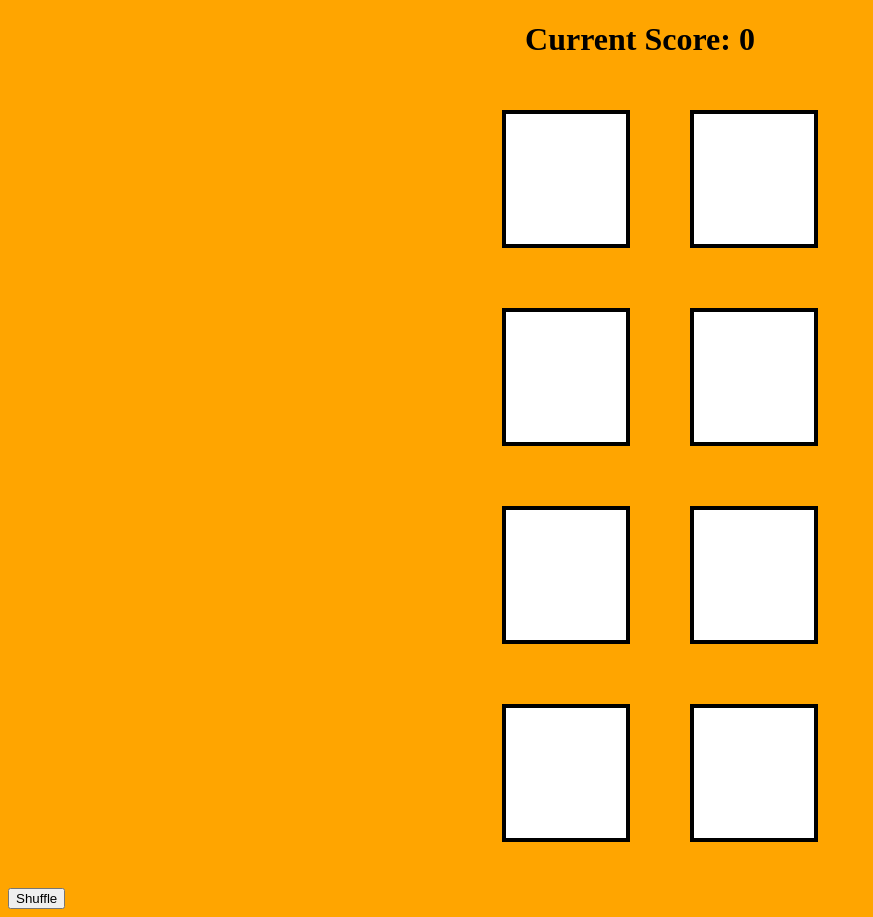
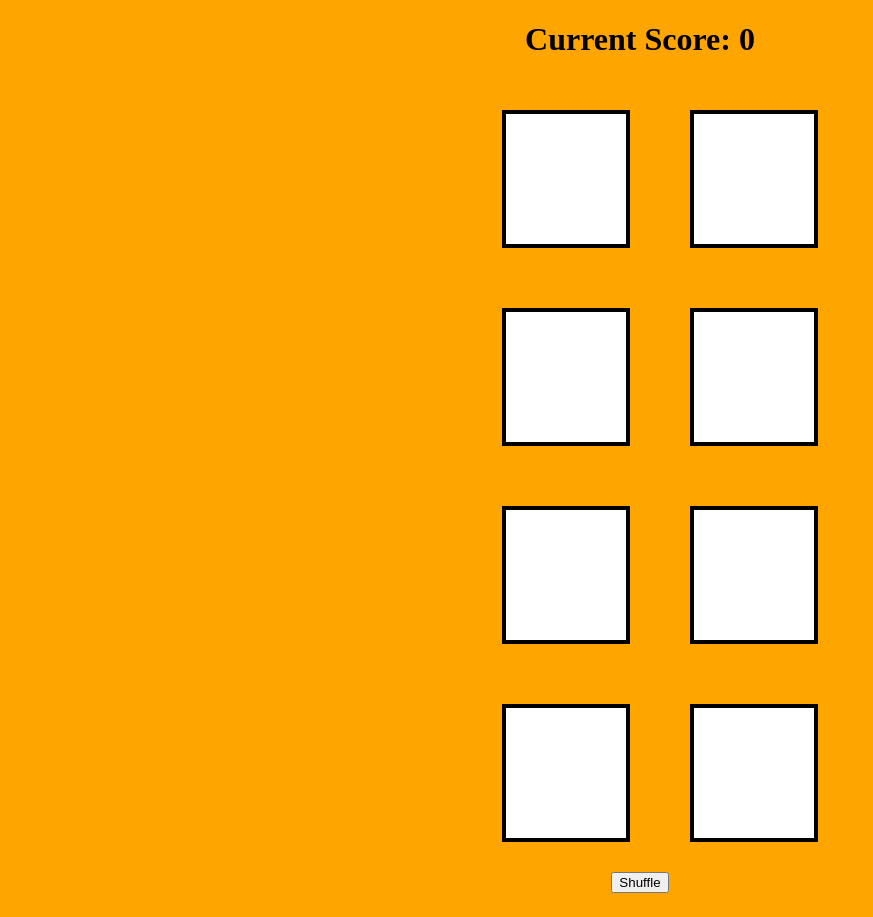
Before and after one commit to ShayFae/mix-match, a React (Create React App) app: page / in a window 1280 px wide. Shown: the whole page, without its empty margins (0-873 px from the left). Built offline with nearby package versions, Linux system fonts and the light colour scheme.

Commit message:
Test sections

```diff
--- a/src/App.css
+++ b/src/App.css
@@ -25,29 +25,25 @@ img {
 }
 
  section {
-  display: flex;
+  /* display: flex;
   justify-content: center;
   flex-direction: row;
-  flex-wrap: wrap;
+  flex-wrap: wrap; */
+  /* width: 500px; */
 }
 
 h1 {
   text-align: center;
-  /* margin-top: 100px;
-  padding-top: 40px; */
 }
 
 button {
   text-align: center;
-  align-items: center;
-  justify-content: center;
+  margin: 0 auto;
 }
 
 .game {
   background-color: orange;
-  /* width: 50%; */
-  /* height: 100vh; */
-  /* overflow: hidden; */
+
 }
 
 div {
@@ -76,3 +72,12 @@ div {
   background-color: black;
   color: white;
 }
+
+ul {
+  display: flex;
+  justify-content: center;
+  flex-direction: row;
+  flex-wrap: wrap;
+  width: 500px;
+  margin: 0 auto;
+}
--- a/src/App.js
+++ b/src/App.js
@@ -86,6 +86,16 @@ const shuffle = () => {
               <div className='cards' name='Hat' onClick={() => {setCheck1(!check1)}}>
                 <p id='Test' style={{ display: check1 ? "block" : "none" }}><img src="https://static.vecteezy.com/system/resources/previews/004/745/869/original/top-hat-free-vector.jpg" /></p>
               </div>
+              {/* <div className='cards' name="Hat" onClick={() => {setCheck2(!check2)}}>
+                <div className='test'>
+                <p style={{ display: check2 ? "block" : "none" }}><img src="https://static.vecteezy.com/system/resources/previews/004/745/869/original/top-hat-free-vector.jpg"/></p>
+              </div>
+              </div> */}
+            </section>
+            <section onClick={match}>
+              {/* <div className='cards' name='Hat' onClick={() => {setCheck1(!check1)}}>
+                <p id='Test' style={{ display: check1 ? "block" : "none" }}><img src="https://static.vecteezy.com/system/resources/previews/004/745/869/original/top-hat-free-vector.jpg" /></p>
+              </div> */}
               <div className='cards' name="Hat" onClick={() => {setCheck2(!check2)}}>
                 <div className='test'>
                 <p style={{ display: check2 ? "block" : "none" }}><img src="https://static.vecteezy.com/system/resources/previews/004/745/869/original/top-hat-free-vector.jpg"/></p>
@@ -97,6 +107,15 @@ const shuffle = () => {
               <div className='cards' name='Cat' onClick={() => {setCheck3(!check3)}}>
                 <p style={{ display: check3 ? "block" : "none" }}><img src="https://static.thenounproject.com/png/1179225-200.png" /></p>
               </div>
+              {/* <div className='cards' name='Cat' onClick={() => {setCheck4(!check4)}}>
+                <p style={{ display: check4 ? "block" : "none" }}><img src="https://static.thenounproject.com/png/1179225-200.png" /></p>
+              </div> */}
+            </section>
+
+            <section onClick={match}>
+              {/* <div className='cards' name='Cat' onClick={() => {setCheck3(!check3)}}>
+                <p style={{ display: check3 ? "block" : "none" }}><img src="https://static.thenounproject.com/png/1179225-200.png" /></p>
+              </div> */}
               <div className='cards' name='Cat' onClick={() => {setCheck4(!check4)}}>
                 <p style={{ display: check4 ? "block" : "none" }}><img src="https://static.thenounproject.com/png/1179225-200.png" /></p>
               </div>
@@ -106,6 +125,15 @@ const shuffle = () => {
               <div className='cards' name='Controller' onClick={() => {setCheck5(!check5)}}>
                 <p style={{ display: check5 ? "block" : "none" }}><img src="https://opengameart.org/sites/default/files/psController.png" /></p>
               </div>
+              {/* <div className='cards' name='Controller' onClick={() => {setCheck6(!check6)}}>
+                <p style={{ display: check6 ? "block" : "none" }}><img src="https://opengameart.org/sites/default/files/psController.png" /></p>
+              </div>  */}
+            </section>
+
+            <section onClick={match}>
+              {/* <div className='cards' name='Controller' onClick={() => {setCheck5(!check5)}}>
+                <p style={{ display: check5 ? "block" : "none" }}><img src="https://opengameart.org/sites/default/files/psController.png" /></p>
+              </div> */}
               <div className='cards' name='Controller' onClick={() => {setCheck6(!check6)}}>
                 <p style={{ display: check6 ? "block" : "none" }}><img src="https://opengameart.org/sites/default/files/psController.png" /></p>
               </div>
@@ -115,6 +143,15 @@ const shuffle = () => {
               <div className='cards' name='Controller' onClick={() => {setCheck7(!check7)}}>
                 <p style={{ display: check7 ? "block" : "none" }}><img src="https://encrypted-tbn0.gstatic.com/images?q=tbn:ANd9GcS8BjF0eO9MS4fmkWlJdldwQPiphgS6KFEc9g&usqp=CAU" /></p>
               </div>
+              {/* <div className='cards' name='Controller' onClick={() => {setCheck8(!check8)}}>
+                <p style={{ display: check8 ? "block" : "none" }}><img src="https://encrypted-tbn0.gstatic.com/images?q=tbn:ANd9GcS8BjF0eO9MS4fmkWlJdldwQPiphgS6KFEc9g&usqp=CAU" /></p>
+              </div>  */}
+            </section>
+
+            <section onClick={match}>
+              {/* <div className='cards' name='Controller' onClick={() => {setCheck7(!check7)}}>
+                <p style={{ display: check7 ? "block" : "none" }}><img src="https://encrypted-tbn0.gstatic.com/images?q=tbn:ANd9GcS8BjF0eO9MS4fmkWlJdldwQPiphgS6KFEc9g&usqp=CAU" /></p>
+              </div> */}
               <div className='cards' name='Controller' onClick={() => {setCheck8(!check8)}}>
                 <p style={{ display: check8 ? "block" : "none" }}><img src="https://encrypted-tbn0.gstatic.com/images?q=tbn:ANd9GcS8BjF0eO9MS4fmkWlJdldwQPiphgS6KFEc9g&usqp=CAU" /></p>
               </div>
```
